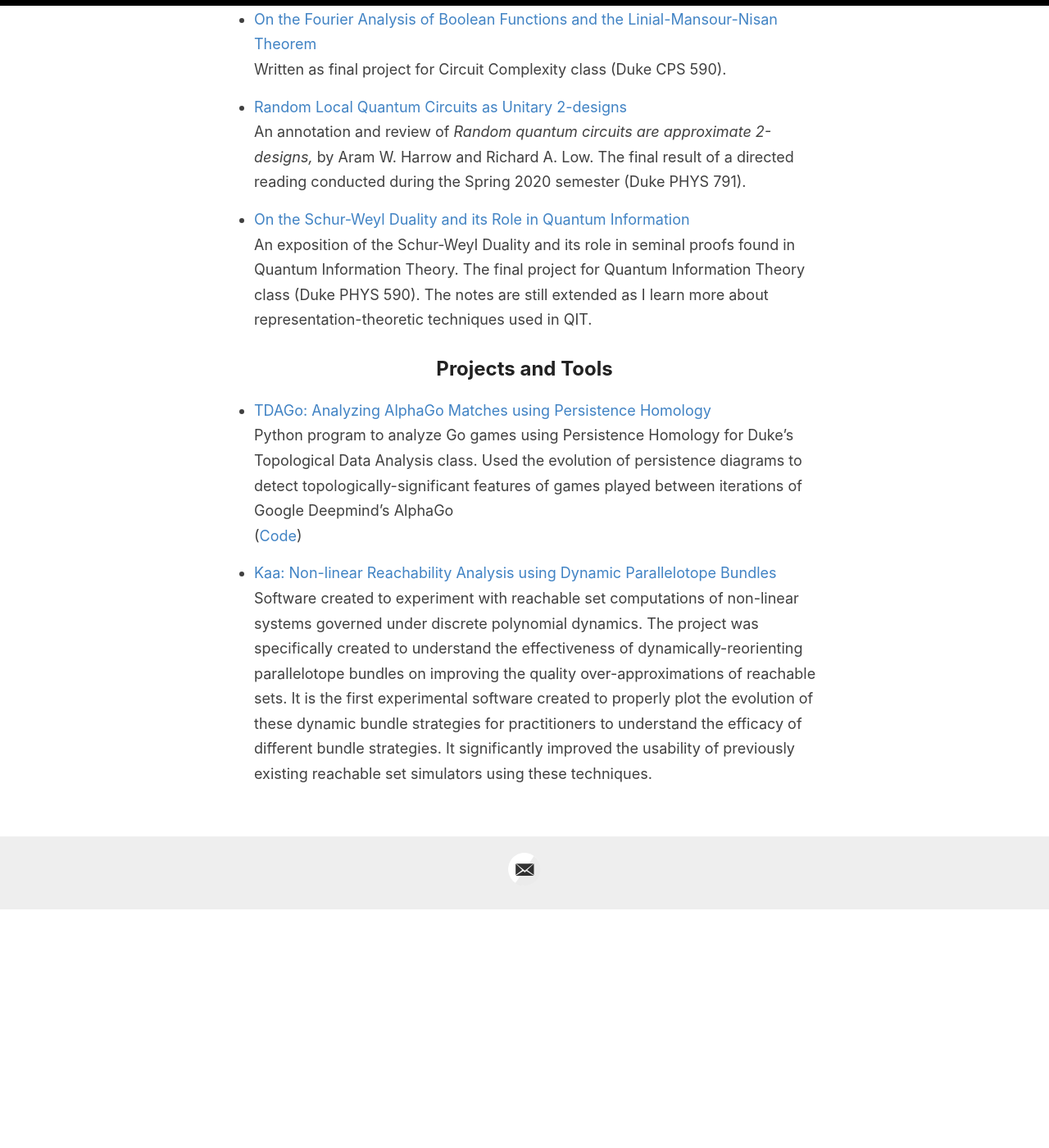
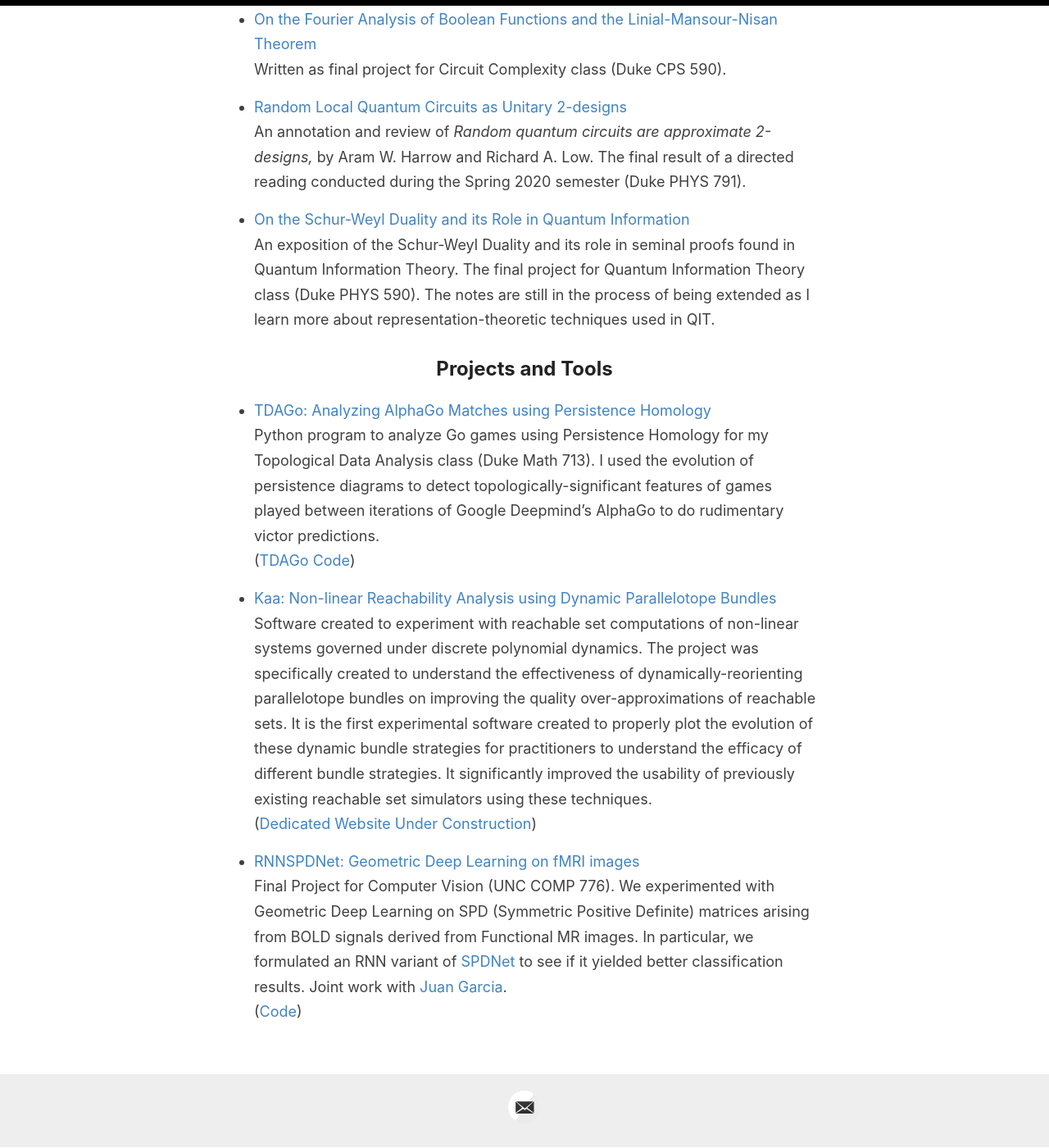
Before and after one commit to ekim1919/ekim1919.github.io, a Jekyll site: the page built from _pages/categories.md, in a window 1280 px wide and 1400 px high, scrolled down 1263 px. Shown: the whole window at 82% size. Built offline with Jekyll 4.4.1, drawn with Linux system fonts in a browser that asks for light colours; before the commit the page ends 2372 px from its top, so only the background shows below that.

Commit message:
Gramamr and RNNSPDNet

```diff
--- a/_pages/categories.md
+++ b/_pages/categories.md
@@ -40,13 +40,18 @@ title: Papers
     An annotation and review of _Random quantum circuits are approximate 2-designs,_ by Aram W. Harrow and Richard A. Low. The final result of a directed reading conducted during the Spring 2020 semester (Duke PHYS 791).
 
 * [On the Schur-Weyl Duality and its Role in Quantum Information](https://github.com/ekim1919/QuanInformation/blob/master/SchurWeyl/final.pdf)
-  An exposition of the Schur-Weyl Duality and its role in seminal proofs found in Quantum Information Theory. The final project for Quantum Information Theory class (Duke PHYS 590). The notes are still extended as I learn more about representation-theoretic techniques used in QIT.
+  An exposition of the Schur-Weyl Duality and its role in seminal proofs found in Quantum Information Theory. The final project for Quantum Information Theory class (Duke PHYS 590). The notes are still in the process of being extended as I learn more about representation-theoretic techniques used in QIT.
 
 ## Projects and Tools
 
 * [TDAGo: Analyzing AlphaGo Matches using Persistence Homology](https://github.com/ekim1919/TDAGo/blob/master/paper/final.pdf)
-  Python program to analyze Go games using Persistence Homology for Duke’s Topological Data Analysis class. Used the evolution of persistence diagrams to detect topologically-significant features of games played between iterations of Google Deepmind’s AlphaGo
-  ([Code](https://github.com/ekim1919/TDAGo))
+  Python program to analyze Go games using Persistence Homology for my Topological Data Analysis class (Duke Math 713). I used the evolution of persistence diagrams to detect topologically-significant features of games played between iterations of Google Deepmind’s AlphaGo to do rudimentary victor predictions.
+  ([TDAGo Code](https://github.com/ekim1919/TDAGo))
 
 * [Kaa: Non-linear Reachability Analysis using Dynamic Parallelotope Bundles](https://github.com/Tarheel-Formal-Methods/kaa-dynamic)
   Software created to experiment with reachable set computations of non-linear systems governed under discrete polynomial dynamics. The project was specifically created to understand the effectiveness of dynamically-reorienting parallelotope bundles on improving the quality over-approximations of reachable sets. It is the first experimental software created to properly plot the evolution of these dynamic bundle strategies for practitioners to understand the efficacy of different bundle strategies. It significantly improved the usability of previously existing reachable set simulators using these techniques.
+  ([Dedicated Website Under Construction]())
+
+* [RNNSPDNet: Geometric Deep Learning on fMRI images]()
+    Final Project for Computer Vision (UNC COMP 776). We experimented with Geometric Deep Learning on SPD (Symmetric Positive Definite) matrices arising from BOLD signals derived from Functional MR images. In particular, we formulated an RNN variant of [SPDNet](https://www.aaai.org/ocs/index.php/AAAI/AAAI17/paper/viewFile/14633/14371) to see if it yielded better classification results. Joint work with [Juan Garcia](https://github.com/jjgarciac).
+    ([Code](https://github.com/ekim1919/RNNSPDNet))
```
